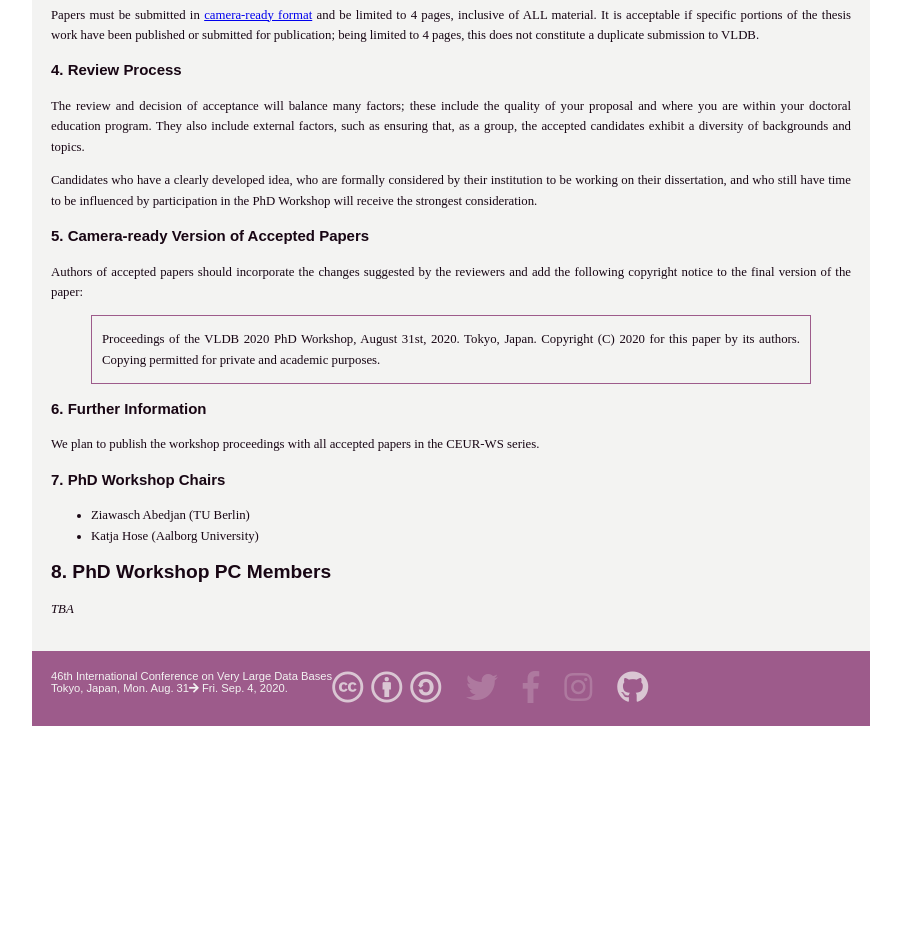
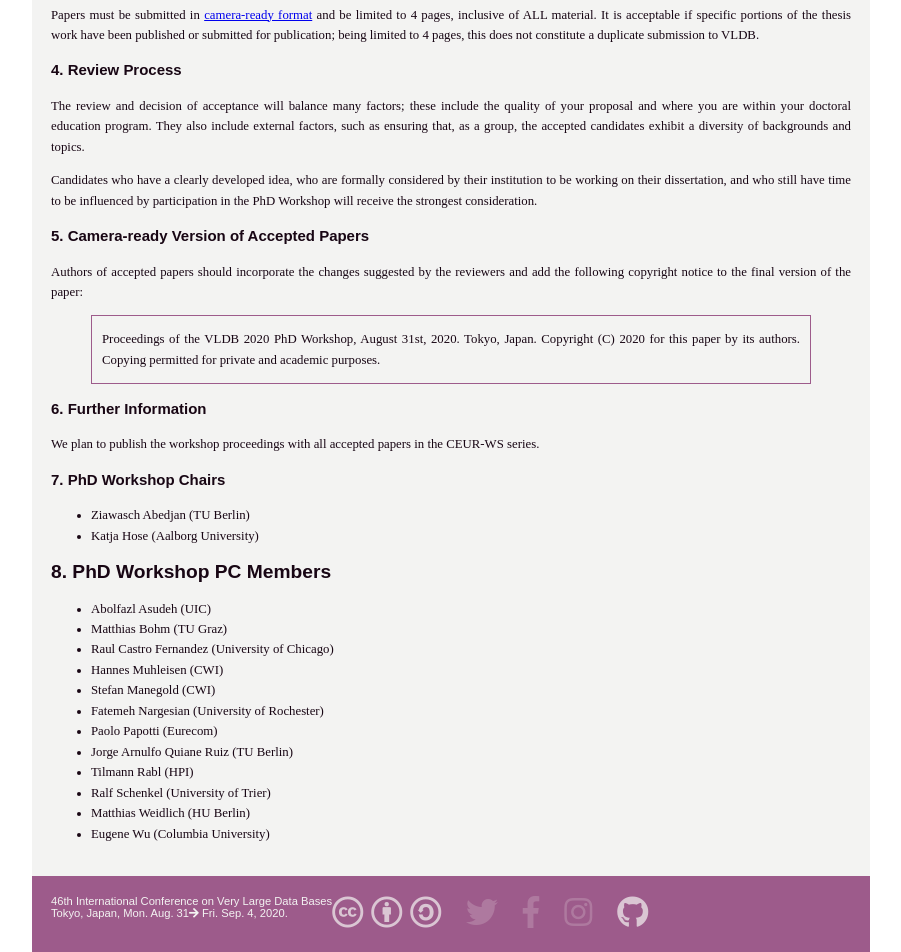
Before and after one commit to VLDB2020/VLDB2020.github.io, a Jekyll site: the page built from phd-workshop.md, in a window 1280 px wide. Shown: the part 2130-3082 px from the top of the page, without its empty margins (189-1090 px from the left). Built offline with Jekyll 4.4.1, drawn with Linux system fonts in a browser that asks for light colours; nearby versions of some CDN libraries; some web fonts are replaced; comment, search, counter and statistics services are not loaded.

Commit message:
pc of phd workshop  and typo

```diff
--- a/phd-workshop.md
+++ b/phd-workshop.md
@@ -48,4 +48,15 @@ We plan to publish the workshop proceedings with all accepted papers in the CEUR
 
 ## 8. PhD Workshop PC Members
 
-***TBA***
+* Abolfazl Asudeh (UIC)
+* Matthias Bohm (TU Graz)
+* Raul Castro Fernandez (University of Chicago)
+* Hannes Muhleisen (CWI)
+* Stefan Manegold (CWI)
+* Fatemeh Nargesian (University of Rochester)
+* Paolo Papotti (Eurecom)
+* Jorge Arnulfo Quiane Ruiz (TU Berlin)
+* Tilmann Rabl (HPI)
+* Ralf Schenkel (University of Trier)
+* Matthias Weidlich (HU Berlin)
+* Eugene Wu (Columbia University)
```
Also changed, not shown: submission-guidelines.md (+1 -1 lines).
